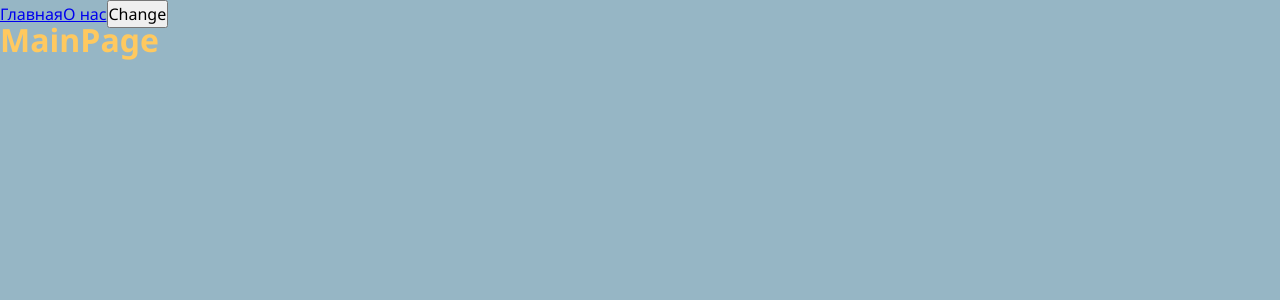
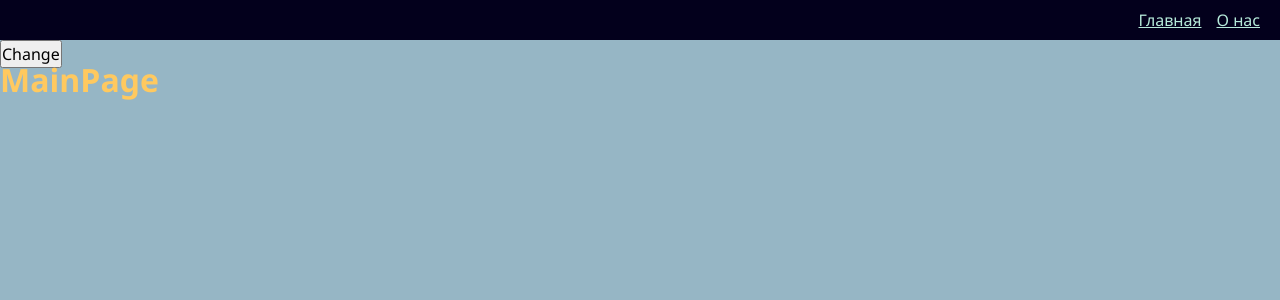
Before and after one commit to dyerkebulan21/production-project, a React app: page / in a window 1280 px wide. Shown: the top 300 px of the page. Built offline with nearby package versions, Linux system fonts and the light colour scheme.

Commit message:
add navbar widgets and first ui component

```diff
--- a/src/app/App.tsx
+++ b/src/app/App.tsx
@@ -1,5 +1,6 @@
 import "./styles/index.scss";
-import { Link } from "react-router-dom";
+
+import { Navbar } from "widgets/Navbar";
 import { useTheme } from "app/providers/ThemeProvider/lib/useTheme";
 import { classNames } from "shared/lib/classNames/classNames";
 import { AppRouter } from "./providers/router";
@@ -9,8 +10,7 @@
 
   return (
     <div className={classNames("app", {}, [theme])}>
-      <Link to={"/"}>Главная</Link>
-      <Link to={"/about"}>О нас</Link>
+      <Navbar />
       <button onClick={toggleTheme}>Change</button>
       <AppRouter />
     </div>
--- a/src/app/styles/themes/dark.scss
+++ b/src/app/styles/themes/dark.scss
@@ -1,7 +1,10 @@
 .app.dark {
     --bg-color: #03001C;
+    --inverted-bg-color: #96B6C5;
     --primary-color: #B6EADA;
     --secondary-color: #301E67;
 
+    --inverted-primary-color: #FFC95F;
+    --inverted-secondary-color: #F1F0E8;
 
 }
--- a/src/app/styles/themes/normal.scss
+++ b/src/app/styles/themes/normal.scss
@@ -1,5 +1,9 @@
 .app.light {
     --bg-color: #96B6C5;
+    --inverted-bg-color: #03001C;
     --primary-color: #FFC95F;
     --secondary-color: #F1F0E8;
+
+    --inverted-primary-color: #B6EADA;
+    --inverted-secondary-color: #301E67;
 }
--- a/src/app/styles/variables/global.scss
+++ b/src/app/styles/variables/global.scss
@@ -8,4 +8,9 @@
     --font-size-l: 24px;
     --font-line-l: 32px;
     --font-l: var(--font-size-l) / var(--font-line-l) var(--font-family-main);
+
+
+    // Размеры
+
+    --navbar-height: 20px;
 }
--- a/src/shared/lib/classNames/classNames.ts
+++ b/src/shared/lib/classNames/classNames.ts
@@ -2,7 +2,7 @@
 
 
 
-export function classNames(cls: string, mods: Mods, additional: string[]):string {
+export function classNames(cls: string, mods: Mods = {}, additional: string[] = []):string {
     return [cls,
         ...additional,
         ...Object.entries(mods)
--- /dev/null
+++ b/src/shared/ui/AppLink/AppLink.module.scss
@@ -0,0 +1,11 @@
+.AppLink {
+    color: var(--primary-color);
+}
+
+.primary {
+    color: var(--primary-color);
+}
+
+.secondary {
+    color: var(--inverted-primary-color)
+}
--- /dev/null
+++ b/src/shared/ui/AppLink/AppLink.tsx
@@ -0,0 +1,34 @@
+import { Link, LinkProps } from "react-router-dom";
+import { FC } from "react";
+import { classNames } from "shared/lib/classNames/classNames";
+import cls from "./AppLink.module.scss";
+
+export enum AppLinkTheme {
+  PRIMARY = "primary",
+  SECONDARY = "secondary",
+}
+
+interface AppLinkProps extends LinkProps {
+  className?: string;
+  theme?: AppLinkTheme;
+}
+
+export const AppLink: FC<AppLinkProps> = (props) => {
+  const {
+    to,
+    className,
+    theme = AppLinkTheme.PRIMARY,
+    children,
+    ...rest
+  } = props;
+
+  return (
+    <Link
+      to={to}
+      className={classNames(cls.AppLink, {}, [className, cls[theme]])}
+      {...rest}
+    >
+      {children}
+    </Link>
+  );
+};
--- /dev/null
+++ b/src/widgets/Navbar/index.ts
@@ -0,0 +1,3 @@
+import {Navbar} from './ui/Navbar';
+
+export {Navbar}
--- /dev/null
+++ b/src/widgets/Navbar/ui/Navbar.module.scss
@@ -0,0 +1,17 @@
+.Navbar {
+    width: 100%;
+    height: var(--navbar-height);
+    background: var(--inverted-bg-color);
+    display: flex;
+    align-items: center;
+    padding: 20px;
+}
+
+.links {
+    margin-left: auto;
+}
+
+
+.mainLink {
+    margin-right: 15px;
+}
--- /dev/null
+++ b/src/widgets/Navbar/ui/Navbar.tsx
@@ -0,0 +1,26 @@
+import { classNames } from "shared/lib/classNames/classNames";
+import cls from "./Navbar.module.scss";
+import { AppLink, AppLinkTheme } from "shared/ui/AppLink/AppLink";
+
+interface NavbarProps {
+  className?: string;
+}
+
+export const Navbar = ({ className }: NavbarProps) => {
+  return (
+    <div className={classNames(cls.Navbar, {}, [className])}>
+      <div className={cls.links}>
+        <AppLink
+          theme={AppLinkTheme.SECONDARY}
+          to={"/"}
+          className={cls.mainLink}
+        >
+          Главная
+        </AppLink>
+        <AppLink theme={AppLinkTheme.SECONDARY} to={"/about"}>
+          О нас
+        </AppLink>
+      </div>
+    </div>
+  );
+};
```
